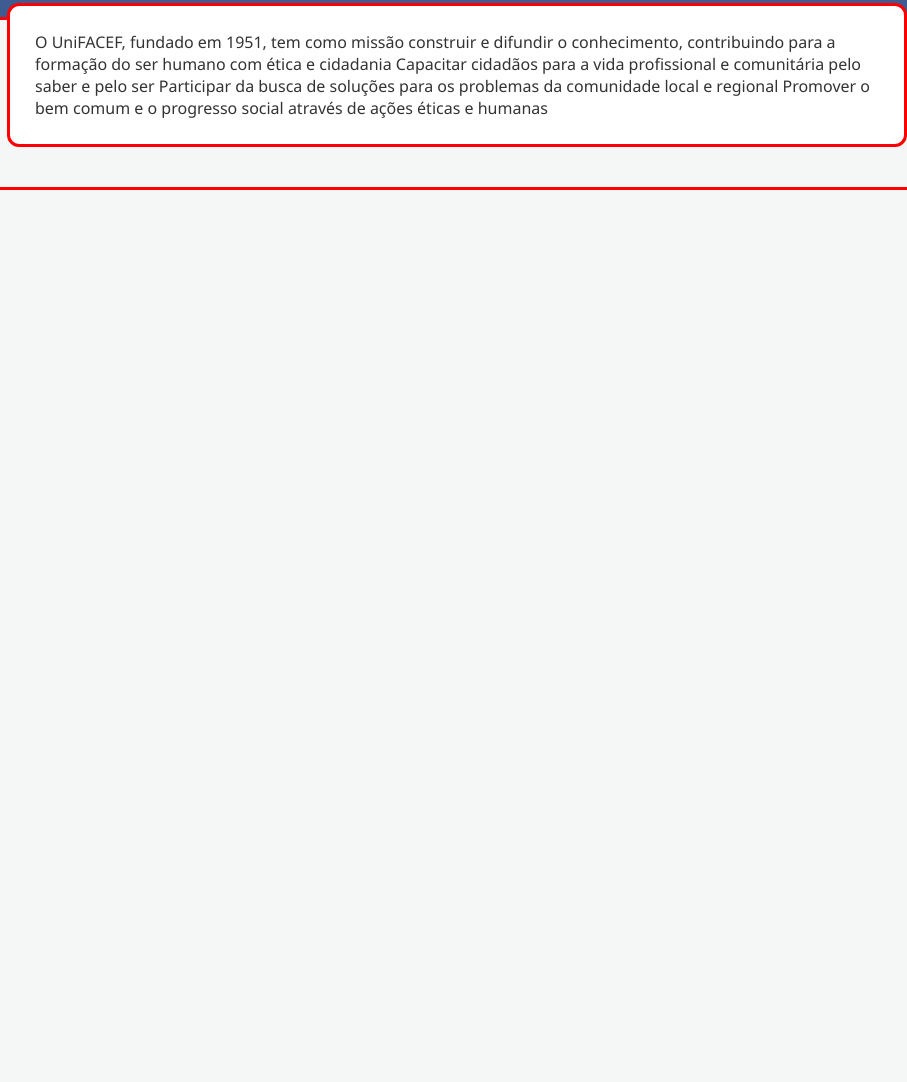
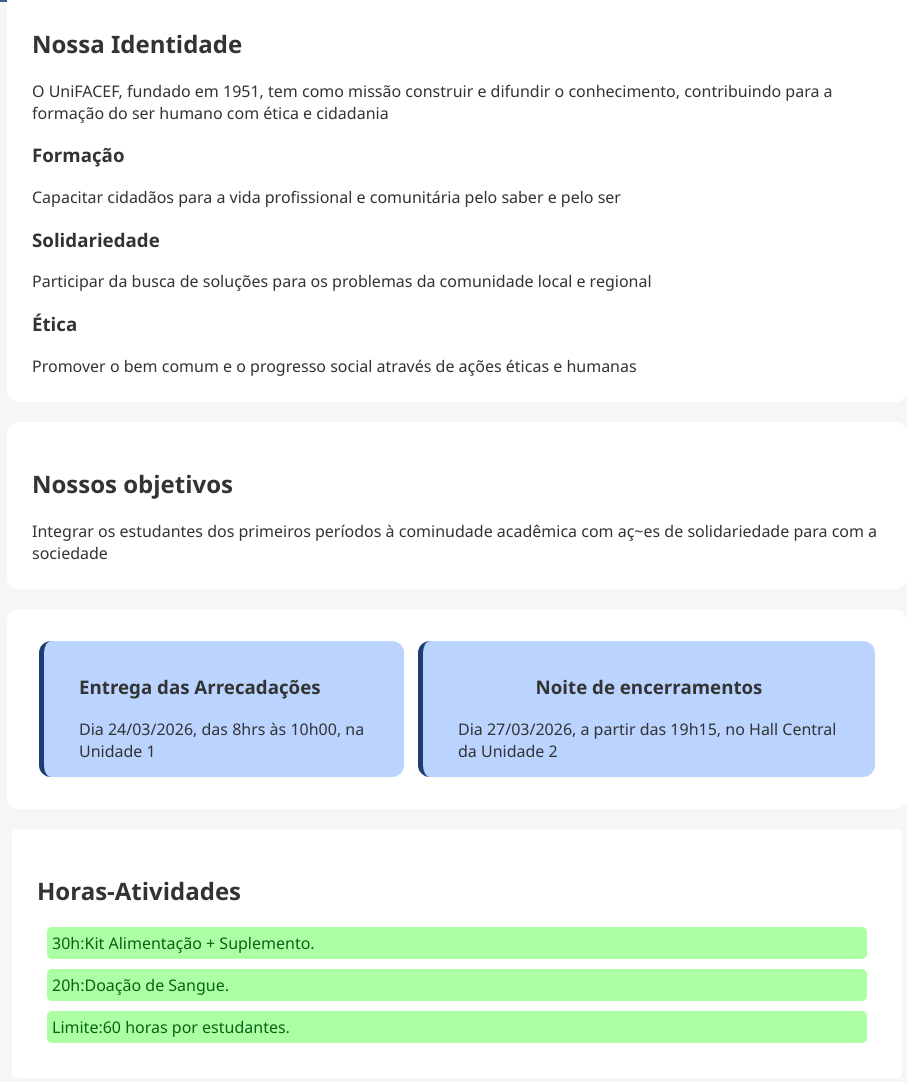
Before and after one commit to Flokkis/site-trote, a plain HTML site: page index.html in a window 1280 px wide. Shown: the part 354-1436 px from the top of the page, without its empty margins (183-1090 px from the left). Before the commit the page ends 800 px from the top, so only its background shows below. Drawn offline with Linux system fonts and the light colour scheme.

Commit message:
v2 site-trote

```diff
--- a/index.html
+++ b/index.html
@@ -27,22 +27,45 @@
     </nav>
     <header class="cabecalho">
         <div class="cabecalho-container">
-            <img src="imgtrote.jpeg" alt="Trote Solidário">
             <h1>Trote Solidário 2026</h1>
-            <h2>Colecionando memórias de solidariedade</h2>
+            <h2>"Colecionando memórias de solidariedade"</h2>
         </div>
     </header>
     <main class="principal">
         <section class="secao">
-             O UniFACEF, fundado em 1951, tem como missão construir e difundir o conhecimento, contribuindo
-             para a formação do ser humano com ética e cidadania
+            <h2>Nossa Identidade</h2>
+            O UniFACEF, fundado em 1951, tem como missão construir e difundir o conhecimento, contribuindo
+            para a formação do ser humano com ética e cidadania
+            <h3>Formação</h3>
             Capacitar cidadãos para a vida profissional e comunitária pelo saber e pelo ser
+            <h3>Solidariedade</h3>
             Participar da busca de soluções para os problemas da comunidade local e regional
+            <h3>Ética</h3>
             Promover o bem comum e o progresso social através de ações éticas e humanas
         </section>
-        <section></section>
-        <section></section>
-        <section></section>
+        <section class = "objetivos">
+            <h2>Nossos objetivos</h2>
+            Integrar os estudantes dos primeiros
+            períodos à cominudade acadêmica com aç~es de solidariedade para com a sociedade</section>
+        <section class = "datas">
+            <div class = conteier_datas>
+                <h3>Entrega das Arrecadações</h3>
+                Dia 24/03/2026, das 8hrs às 10h00, na Unidade 1
+            </div>
+            <div class = "noite_encerramento">
+                <h3>Noite de encerramentos</h3>
+                Dia 27/03/2026, a partir das 19h15, no Hall Central da Unidade 2
+            </div>
+        </section>
+        <section class = "Horas-atividades">
+            <ul class = "atividades">
+                <h2>Horas-Atividades</h2>
+                <li>30h:Kit Alimentação + Suplemento.</li>
+                <li>20h:Doação de Sangue.</li>
+                <li>Limite:60 horas por estudantes.</li>
+            </ul>
+        </section>
+
     </main>
 
 </body>
--- a/styles.css
+++ b/styles.css
@@ -57,12 +57,15 @@
     color: #fff;
 }
 .cabecalho {
-    border: 3px solid red;
+
     /*padding = espaçamento interno*/
     background-color: #3e5c92;
     color: white;
-    padding: 60 px 20 px;
+    padding: 80px 20px;
     text-align: center;
+    margin-top: 0px;
+    font-weight: 600;
+
 }
 .cabecalho.cabecalho-container h1{
     font-size: 2.5rem;
@@ -74,7 +77,7 @@
     color: #ffd700;
 }
 .principal {
-    border: 3px solid red;
+
     max-width: 900px;
     /*margin negativa é pra cima*/
     margin: -40px auto 40px;
@@ -82,9 +85,68 @@
 }
 .secao {
     background: white;
-    border: 3px solid red;
     margin-bottom: 20px;
     padding: 25px;
     border-radius: 12px;
     box-shadow: 0 5 15px rgba(0,0,0.3);
 }
+.objetivos {
+    margin-bottom: 20px;
+    border-radius: 12px;
+    padding: 25px;
+    background: white;
+    box-shadow: 0 5 15px rgba(0,0,0.3);
+
+}
+.datas {
+    margin-bottom: 20px;
+    border-radius: 12px;
+    padding: 25px;
+    background: white;
+    box-shadow: 0 5 15 rgba(0,0,0.3);
+    display: flex;
+
+
+
+
+ }
+ .conteier_datas {
+    padding: 15px 35px;
+    margin: 7px;
+    background: #bbd3ff;
+    border-left: 5px solid #1e3c72;
+    border-radius: 12px;
+
+ }
+ .noite_encerramento {
+    padding: 15px 35px;
+    margin: 7px;
+    background: #bbd3ff;
+    border-left: 5px solid #1e3c72;
+    border-radius: 12px;
+    justify-items: center;
+
+ }
+ .horas_atividades {
+    margin-bottom: 20px;
+    border-radius: 12px;
+    padding: 25px;
+    background: white;
+    box-shadow: 0 5 15 rgba(0,0,0.3);
+    display: flex;
+ }
+ .atividades {
+    list-style: none;
+    padding: 25px;
+    margin: 5px;
+    font-weight: 500;
+    border-radius: 5px;
+    background: white;
+ }
+ .atividades li {
+    padding: 5px;
+    margin: 10px;
+    background: rgb(173, 255, 163);
+    border-radius: 5px;
+    color: rgb(6, 100, 22);
+}
```
